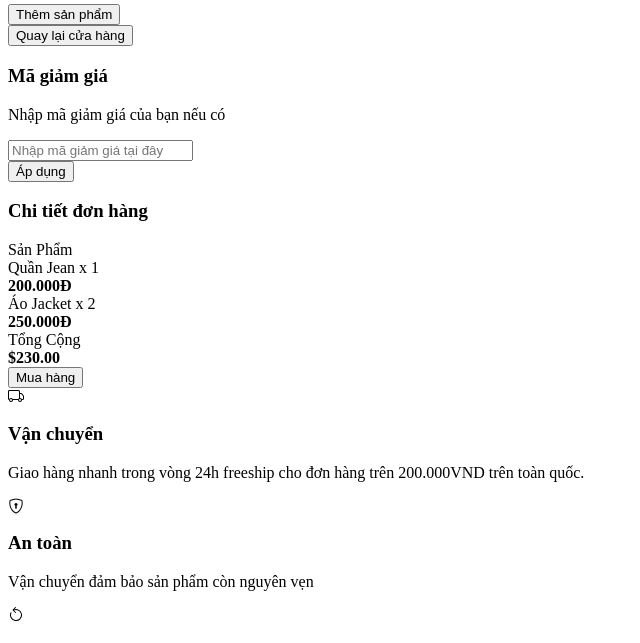
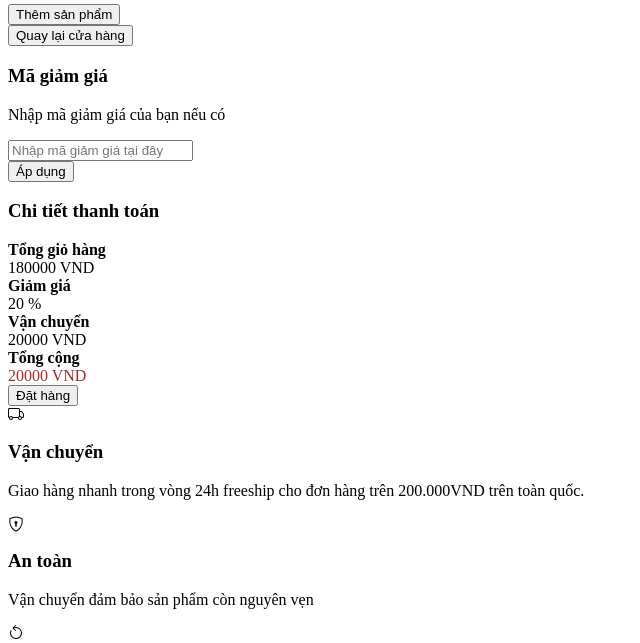
Before and after one commit to MeiNhuY/FashionShop, a PHP site: template views/cart/cart.php in a window 1280 px wide. Shown: the part 1835-2478 px from the top of the page, without its empty margins (0-640 px from the left). Run offline with PHP 8.4, Linux system fonts and the light colour scheme; the template is opened without the code that fills it, so the values that code supplies are empty.

Commit message:
Y - checkout &cart

```diff
--- a/views/cart/cart.php
+++ b/views/cart/cart.php
@@ -125,47 +125,50 @@
             <div class="col-md-7">
               <div class="row">
                 <div class="col-md-12 text-center border-bottom mb-5">
-                  <h3 class="text-black h4 text-uppercase">Chi tiết đơn hàng</h3>
+                  <h3 class="text-black h4 text-uppercase">Chi tiết thanh toán</h3>
                 </div>
               </div>
 
               <div class="row mb-3">
                 <div class="col-md-6">
-                  <span class="text-black">Sản Phẩm</span>
+                  <strong class="text-black">Tổng giỏ hàng</strong>
+                </div>
+                <div class="col-md-6 text-right">
+                  <span class="text-black">180000<span> VND</spp></span>
                 </div>
               </div>
 
               <div class="row mb-3">
                 <div class="col-md-6">
-                  <span class="text-black">Quần Jean x 1</span>
+                  <strong class="text-black">Giảm giá</strong>
                 </div>
                 <div class="col-md-6 text-right">
-                  <strong class="text-black">200.000Đ</strong>
+                  <span class="text-black">20<span> %</span></span>
                 </div>
               </div>
 
               <div class="row mb-3">
                 <div class="col-md-6">
-                  <span class="text-black">Áo Jacket x 2</span>
+                  <strong class="text-black" >Vận chuyển</strong>
                 </div>
                 <div class="col-md-6 text-right">
-                  <strong class="text-black">250.000Đ</strong>
+                  <span class="text-black">20000<span> VND</span></span>
                 </div>
               </div>
 
-              <div class="row mb-5">
+              <div class="row mb-3 border-top mb-5">
                 <div class="col-md-6">
-                  <span class="text-black">Tổng Cộng</span>
+                  <strong class="text-black"style="padding-top: 50px;" >Tổng cộng</strong>
                 </div>
                 <div class="col-md-6 text-right">
-                  <strong class="text-black">$230.00</strong>
+                  <span class="text-black" style="color:brown;">20000<span> VND</span></span>
                 </div>
               </div>
 
               <div class="row">
                 <div class="col-md-12">
                   <!-- <button class="btn btn-black btn-lg py-3 btn-block" onclick="window.location='?act=checkout.php'">Mua hàng</button> -->
-                  <button class="btn btn-black btn-lg py-3 btn-block" href="?act=checkout.php" aria-label="Mua hàng">Mua hàng</button>
+                  <button class="btn btn-black btn-lg py-3 btn-block" href="?act=checkout.php" aria-label="Mua hàng">Đặt hàng</button>
 
 
                 </div>
```
Also changed, not shown: views/page/checkout.php (+18 -17 lines).
